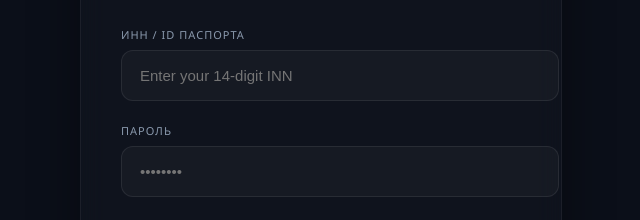
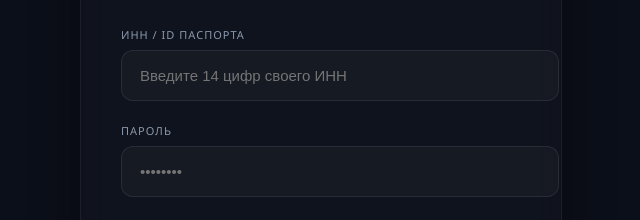
Before and after one commit to noll1k01/elite.bank, a plain HTML site: page index.html in a window 1280 px wide. Shown: the part 343-563 px from the top of the page, 339-979 px from the left. Drawn offline with Linux system fonts and the light colour scheme.

Commit message:
Поменял текст и стили

```diff
--- a/index.html
+++ b/index.html
@@ -25,7 +25,7 @@
 
     <div class="input-group">
         <label for="inn-field">ИНН / ID паспорта</label>
-        <input type="text" id="inn-field" placeholder="Enter your 14-digit INN" required autocomplete="off">
+        <input type="text" id="inn-field" placeholder="Введите 14 цифр своего ИНН" required autocomplete="off">
     </div>
 
     <div class="input-group">
```
